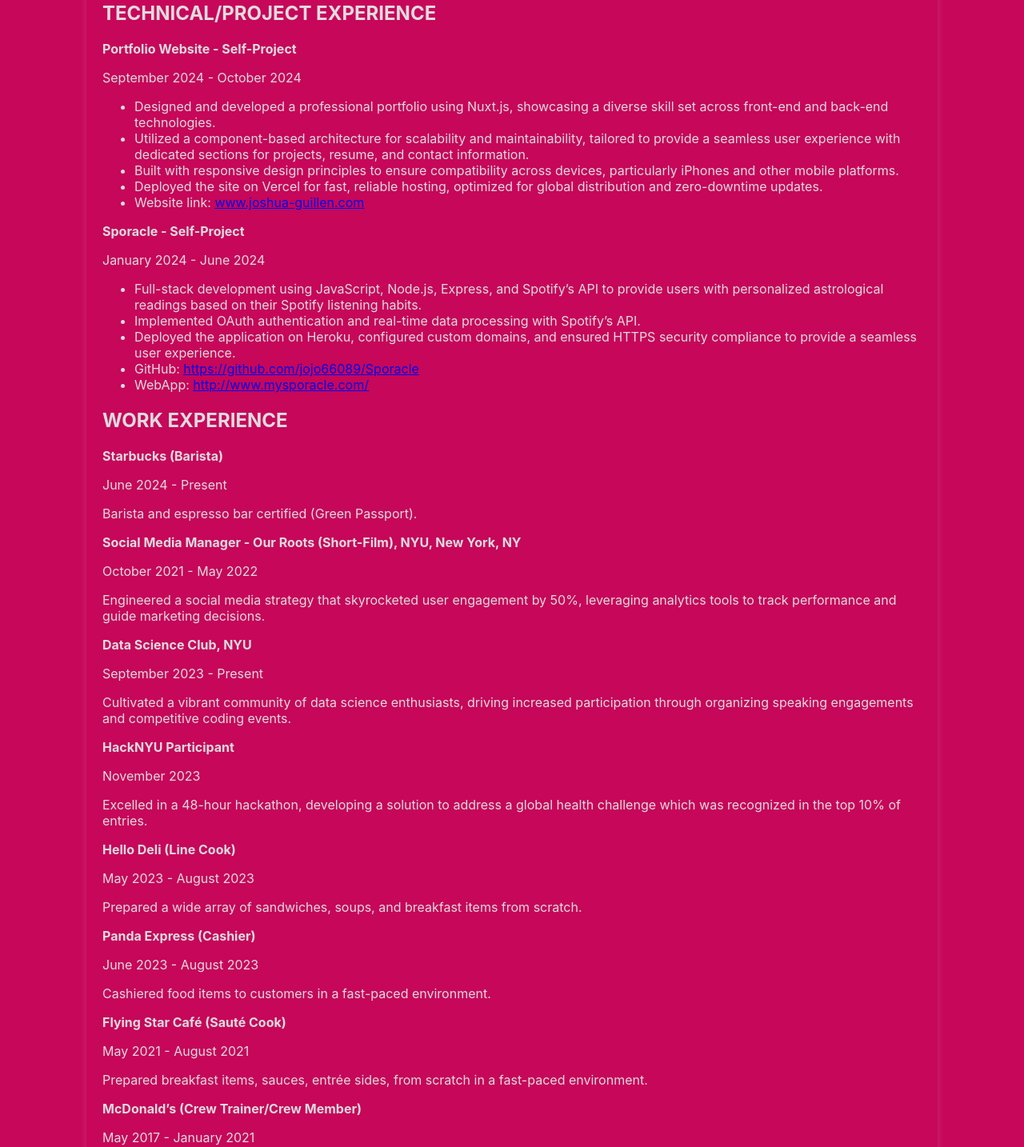
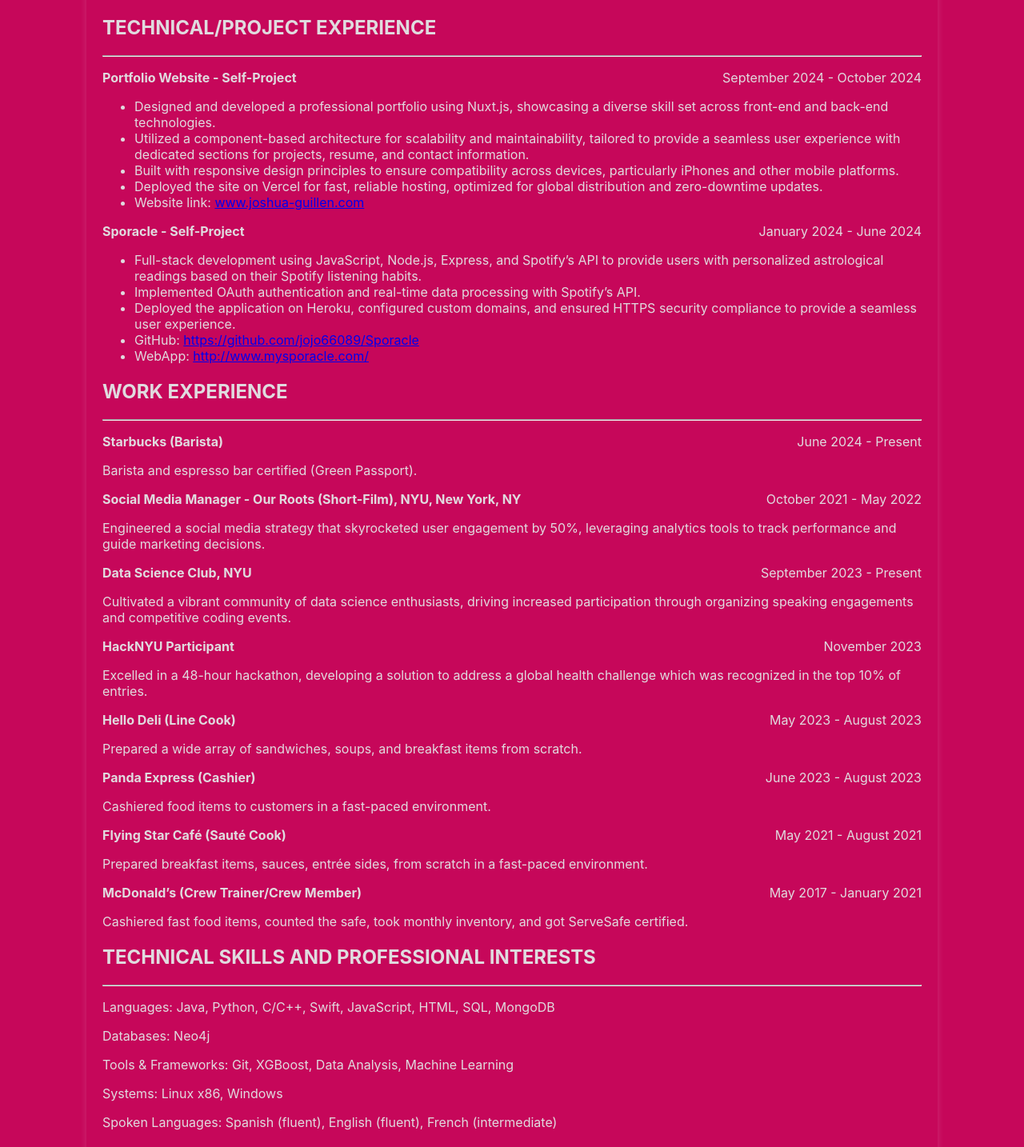
Before and after one commit to jojo66089/joshuaPortfolio, a Nuxt app: page /resume in a window 1280 px wide. Shown: the part 476-1910 px from the top of the page at 80% size. Built offline with nearby package versions, Linux system fonts and the light colour scheme.

Commit message:
reformated resume page

```diff
--- a/assets/css/main.css
+++ b/assets/css/main.css
@@ -118,12 +118,21 @@
 .resume-container {
   padding-top: 10px;
 }
+.resume-header{
+  text-align: center;
+  border: #e0dbdf;
+  border-bottom: #e0dbdf;
+}
 
 .resume-header h2 {
   text-align: center;
   padding-top: 20px;
   justify-content: center;
   align-items: center;
+}
+
+.resume-container p2{
+  text-align: left;
 }
 
 .projects-section {
--- a/pages/resume.vue
+++ b/pages/resume.vue
@@ -14,6 +14,7 @@
     <!-- Education Section -->
     <div class="resume-section">
         <h2>EDUCATION</h2>
+        <hr>
         <p><strong>New York University (NYU), New York, NY</strong></p>
         <p>Bachelor of Arts in Computer Science, Minors in Business Media Entertainment and Technology</p>
         <p>Expected Graduation: May 2025</p>
@@ -23,9 +24,11 @@
     <!-- Technical/Project Experience -->
     <div class="resume-section">
         <h2>TECHNICAL/PROJECT EXPERIENCE</h2>
+        <hr>
 
-        <p><strong>Portfolio Website - Self-Project</strong></p>
-        <p>September 2024 - October 2024</p>
+        <p style="text-align:left;"><strong>Portfolio Website - Self-Project</strong>
+            <span style="float:right;">September 2024 - October 2024</span>
+        </p>
         <ul>
             <li>Designed and developed a professional portfolio using Nuxt.js, showcasing a diverse skill set across front-end and back-end technologies.</li>
             <li>Utilized a component-based architecture for scalability and maintainability, tailored to provide a seamless user experience with dedicated sections for projects, resume, and contact information.</li>
@@ -34,8 +37,9 @@
             <li>Website link: <a href="http://www.joshua-guillen.com">www.joshua-guillen.com</a></li>
         </ul>
 
-        <p><strong>Sporacle - Self-Project</strong></p>
-        <p>January 2024 - June 2024</p>
+        <p style="text-align:left;"><strong>Sporacle - Self-Project</strong>
+            <span style="float:right;">January 2024 - June 2024</span>
+        </p>
         <ul>
             <li>Full-stack development using JavaScript, Node.js, Express, and Spotify’s API to provide users with personalized astrological readings based on their Spotify listening habits.</li>
             <li>Implemented OAuth authentication and real-time data processing with Spotify’s API.</li>
@@ -48,42 +52,53 @@
     <!-- Work Experience Section -->
     <div class="resume-section">
         <h2>WORK EXPERIENCE</h2>
-        <p><strong>Starbucks (Barista)</strong></p>
-        <p>June 2024 - Present</p>
+        <hr>
+
+        <p style="text-align:left;"><strong>Starbucks (Barista)</strong>
+            <span style="float:right;">June 2024 - Present</span>
+        </p>
         <p>Barista and espresso bar certified (Green Passport).</p>
 
-        <p><strong>Social Media Manager - Our Roots (Short-Film), NYU, New York, NY</strong></p>
-        <p>October 2021 - May 2022</p>
+        <p style="text-align:left;"><strong>Social Media Manager - Our Roots (Short-Film), NYU, New York, NY</strong>
+            <span style="float:right;">October 2021 - May 2022</span>
+        </p>
         <p>Engineered a social media strategy that skyrocketed user engagement by 50%, leveraging analytics tools to track performance and guide marketing decisions.</p>
 
-        <p><strong>Data Science Club, NYU</strong></p>
-        <p>September 2023 - Present</p>
+        <p style="text-align:left;"><strong>Data Science Club, NYU</strong>
+            <span style="float:right;">September 2023 - Present</span>
+        </p>
         <p>Cultivated a vibrant community of data science enthusiasts, driving increased participation through organizing speaking engagements and competitive coding events.</p>
 
-        <p><strong>HackNYU Participant</strong></p>
-        <p>November 2023</p>
+        <p style="text-align:left;"><strong>HackNYU Participant</strong>
+            <span style="float:right;">November 2023</span>
+        </p>
         <p>Excelled in a 48-hour hackathon, developing a solution to address a global health challenge which was recognized in the top 10% of entries.</p>
 
-        <p><strong>Hello Deli (Line Cook)</strong></p>
-        <p>May 2023 - August 2023</p>
+        <p style="text-align:left;"><strong>Hello Deli (Line Cook)</strong>
+            <span style="float:right;">May 2023 - August 2023</span>
+        </p>
         <p>Prepared a wide array of sandwiches, soups, and breakfast items from scratch.</p>
 
-        <p><strong>Panda Express (Cashier)</strong></p>
-        <p>June 2023 - August 2023</p>
+        <p style="text-align:left;"><strong>Panda Express (Cashier)</strong>
+            <span style="float:right;">June 2023 - August 2023</span>
+        </p>
         <p>Cashiered food items to customers in a fast-paced environment.</p>
 
-        <p><strong>Flying Star Café (Sauté Cook)</strong></p>
-        <p>May 2021 - August 2021</p>
+        <p style="text-align:left;"><strong>Flying Star Café (Sauté Cook)</strong>
+            <span style="float:right;">May 2021 - August 2021</span>
+        </p>
         <p>Prepared breakfast items, sauces, entrée sides, from scratch in a fast-paced environment.</p>
 
-        <p><strong>McDonald’s (Crew Trainer/Crew Member)</strong></p>
-        <p>May 2017 - January 2021</p>
+        <p style="text-align:left;"><strong>McDonald’s (Crew Trainer/Crew Member)</strong>
+            <span style="float:right;">May 2017 - January 2021</span>
+        </p>
         <p>Cashiered fast food items, counted the safe, took monthly inventory, and got ServeSafe certified.</p>
     </div>
 
     <!-- Technical Skills Section -->
     <div class="resume-section">
         <h2>TECHNICAL SKILLS AND PROFESSIONAL INTERESTS</h2>
+        <hr>
         <p>Languages: Java, Python, C/C++, Swift, JavaScript, HTML, SQL, MongoDB</p>
         <p>Databases: Neo4j</p>
         <p>Tools & Frameworks: Git, XGBoost, Data Analysis, Machine Learning</p>
```
Also changed, not shown: 1 other file (tests, documents, lock files or other folders).
